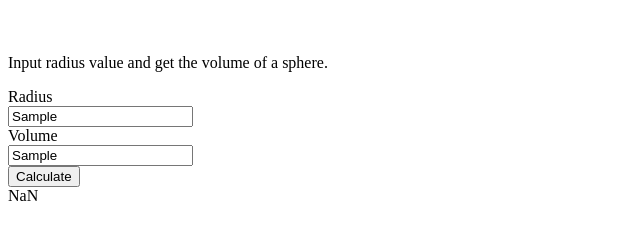
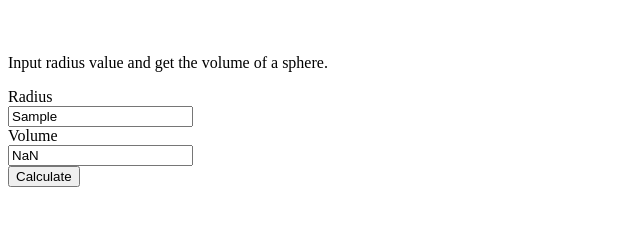
Before and after one commit to acciojob/sphere-vol-Akash-1212579, a website: page main.html in a window 1280 px wide. Both pictures are taken after typing "Sample", "Sample" into the empty fields and a click on the input "Calculate". Shown: the full height of the page, 0-640 px from the left. Drawn offline with Linux system fonts and the light colour scheme.

Commit message:
created a submission

```diff
--- a/main.html
+++ b/main.html
@@ -14,7 +14,7 @@ label,input{display:block;}
 	<label for="radius">Radius</label><input type="text" name="radius" id="radius" required>
 	<label for="volume">Volume</label><input type="text" name="volume" id="volume">
 	<input type="submit" value="Calculate" id="submit">
-	<div id="result"></div>
+
 	</form>
 
 	<script type="text/javascript" src="./script.js"></script>
--- a/script.js
+++ b/script.js
@@ -1,22 +1,16 @@
 function volume_sphere(event) {
     event.preventDefault(); // Prevent form from reloading the page
-
+	let result = document.getElementById("volume");
     // Get the radius from input
     let radius = document.getElementById("radius").value;
 
     // Calculate volume
-    let volume = (4/3 * Math.PI * Math.pow(radius, 3)).toFixed(4);
+    let Volume = (4/3 * Math.PI * Math.pow(radius, 3)).toFixed(4);
 	if (radius<0) {
-		volume = NaN;
+		Volume = NaN;
 	}
-    // Display result
-//let output = document.createElement('div');
-  //  document.body.appendChild(output);
-    //output.innerText = `Volume of the sphere: ${volume}`;
-
-	 let output = document.getElementById("result");
-    output.innerText = volume;
-	return volume;
+    result.value = Volume;
+	//return volume;
 }
 
 // Attach function to form submit
```
